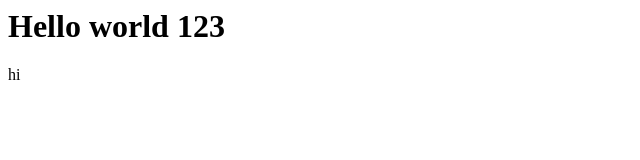
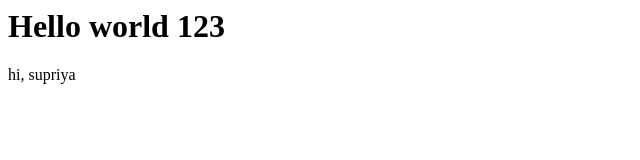
Before and after one commit to supriyanagubandi/jenkinstest, a plain HTML site: page index.html in a window 1280 px wide. Shown: the full height of the page, 0-640 px from the left. Drawn offline with Linux system fonts and the light colour scheme.

Commit message:
Update index.html

```diff
--- a/index.html
+++ b/index.html
@@ -1,6 +1,6 @@
 <html>
 <body>
 <h1>Hello world 123</h1>
-  hi
+  hi, supriya
 </body>
 </html>
```
